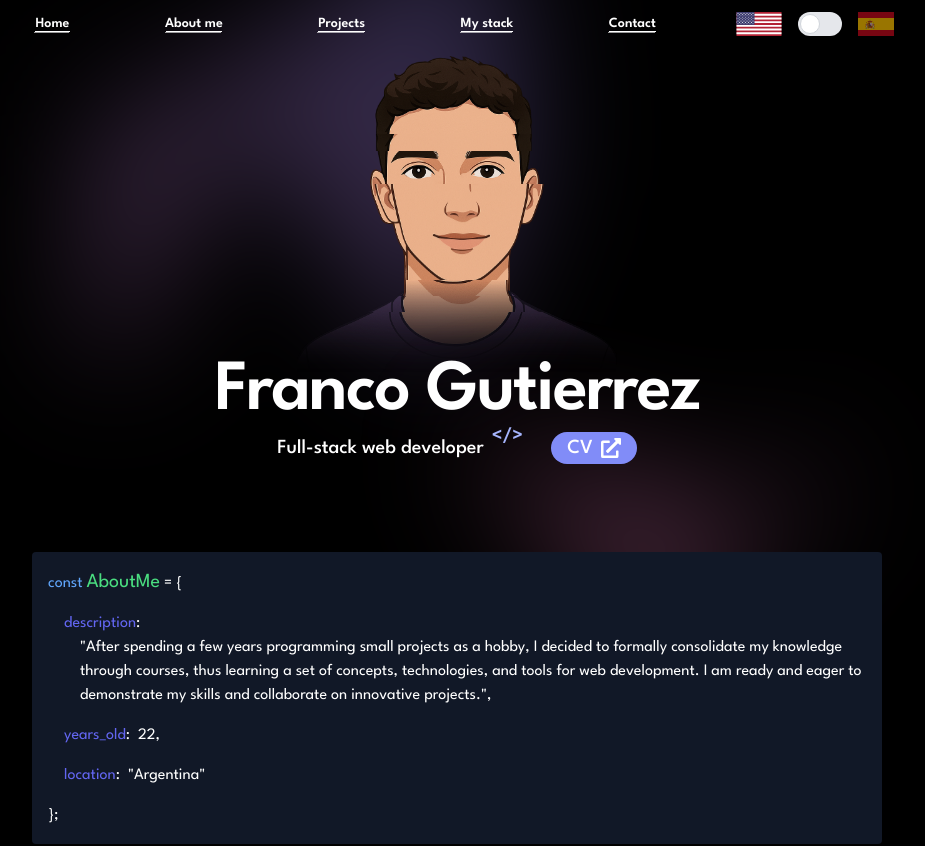
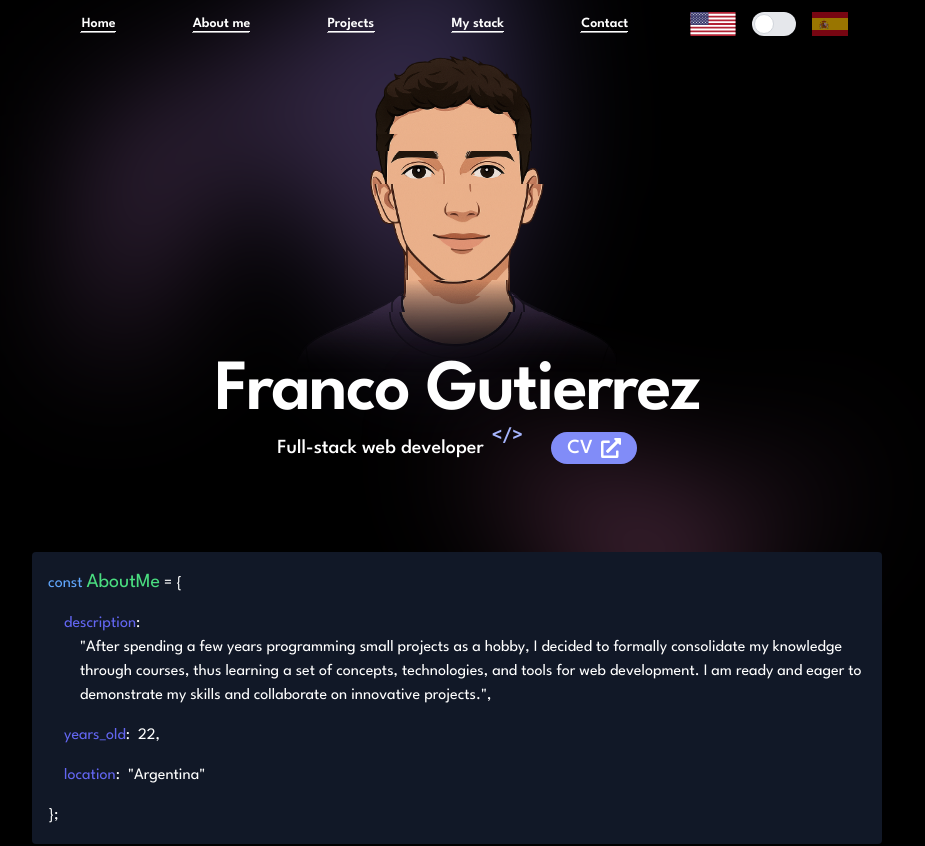
Before and after one commit to FrancoGutierrez23/fg-portfolio, a React (Create React App) app: page / in a window 1280 px wide. Shown: the top 846 px of the page, without its empty margins (183-1108 px from the left). Built offline with nearby package versions, Linux system fonts and the light colour scheme.

Commit message:
Improves nav responsiveness.

```diff
--- a/src/components/Header.jsx
+++ b/src/components/Header.jsx
@@ -36,7 +36,7 @@ const Header = () => {
         aria-label="Global"
         className="flex items-center justify-between lg:px-8 flex-col"
       >
-        <div className="flex lg:hidden ml-[90%]">
+        <div className="flex sm:hidden ml-[90%]">
           <button
             type="button"
             onClick={() => setMobileMenuOpen(true)}
@@ -48,7 +48,7 @@ const Header = () => {
         </div>
 
         {/* Desktop Navigation */}
-        <div className="hidden lg:flex lg:gap-x-12 w-full justify-between max-w-[874px]">
+        <div className="hidden sm:flex sm:gap-x-0 w-full justify-evenly max-w-[874px]">
           {navigation.map((item) => (
             <a
               key={item.name}
@@ -66,7 +66,7 @@ const Header = () => {
       <Dialog
         open={mobileMenuOpen}
         onClose={setMobileMenuOpen}
-        className="lg:hidden"
+        className="sm:hidden"
       >
         <div className="fixed inset-0 z-50" />
         <DialogPanel className="fixed inset-y-0 right-0 z-50 overflow-y-auto bg-black px-6 py-6 w-full xsm:max-w-sm xsm:ring-1 xsm:ring-gray-900/10 sm:w-1/2 ">
--- a/src/components/LanguageSwitcher.jsx
+++ b/src/components/LanguageSwitcher.jsx
@@ -14,7 +14,7 @@ const LanguageSwitcher = () => {
   const isSpanish = i18n.language === "es";
 
   return (
-    <div className="flex items-center justify-center mt-4 lg:mt-0">
+    <div className="flex items-center justify-center mt-4 sm:mt-0">
       <img
         src={englishFlag}
         alt="English"
```
